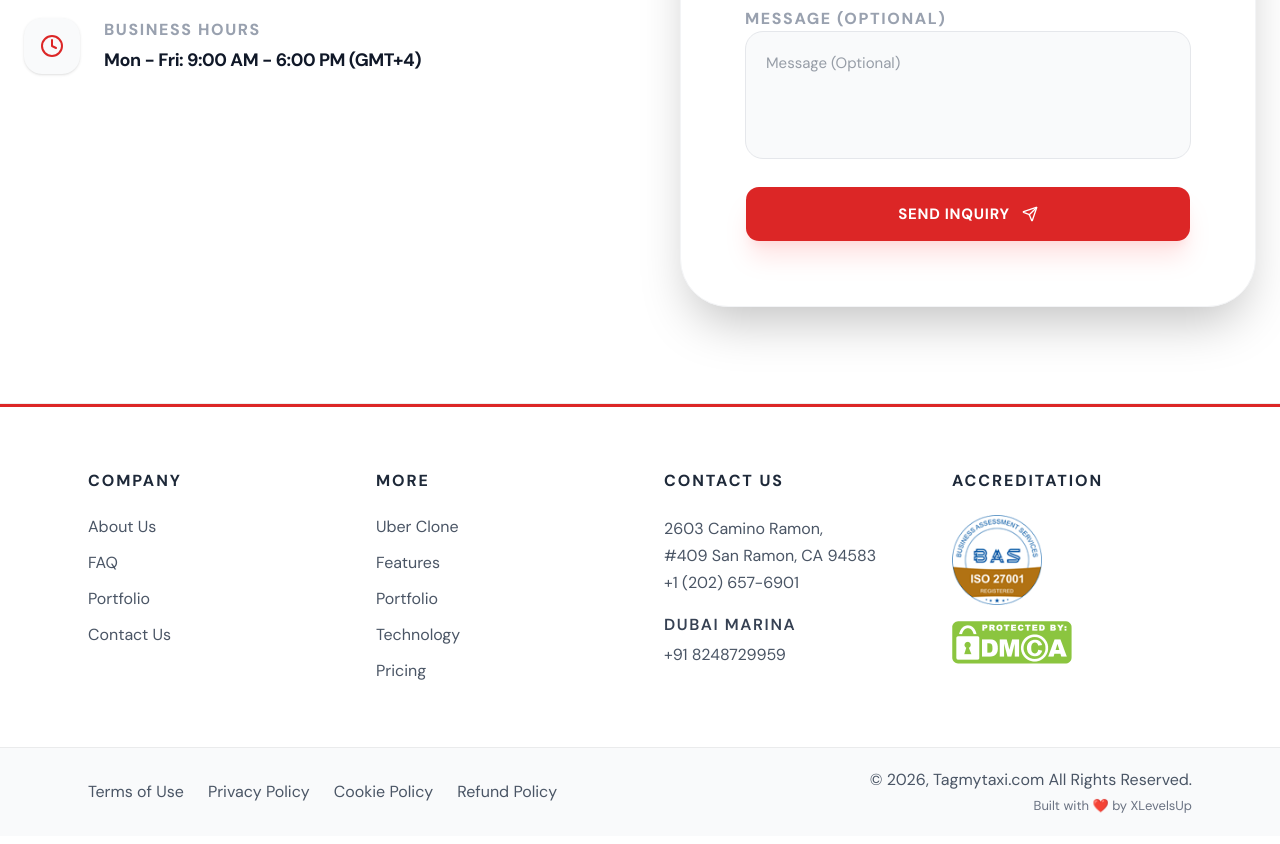
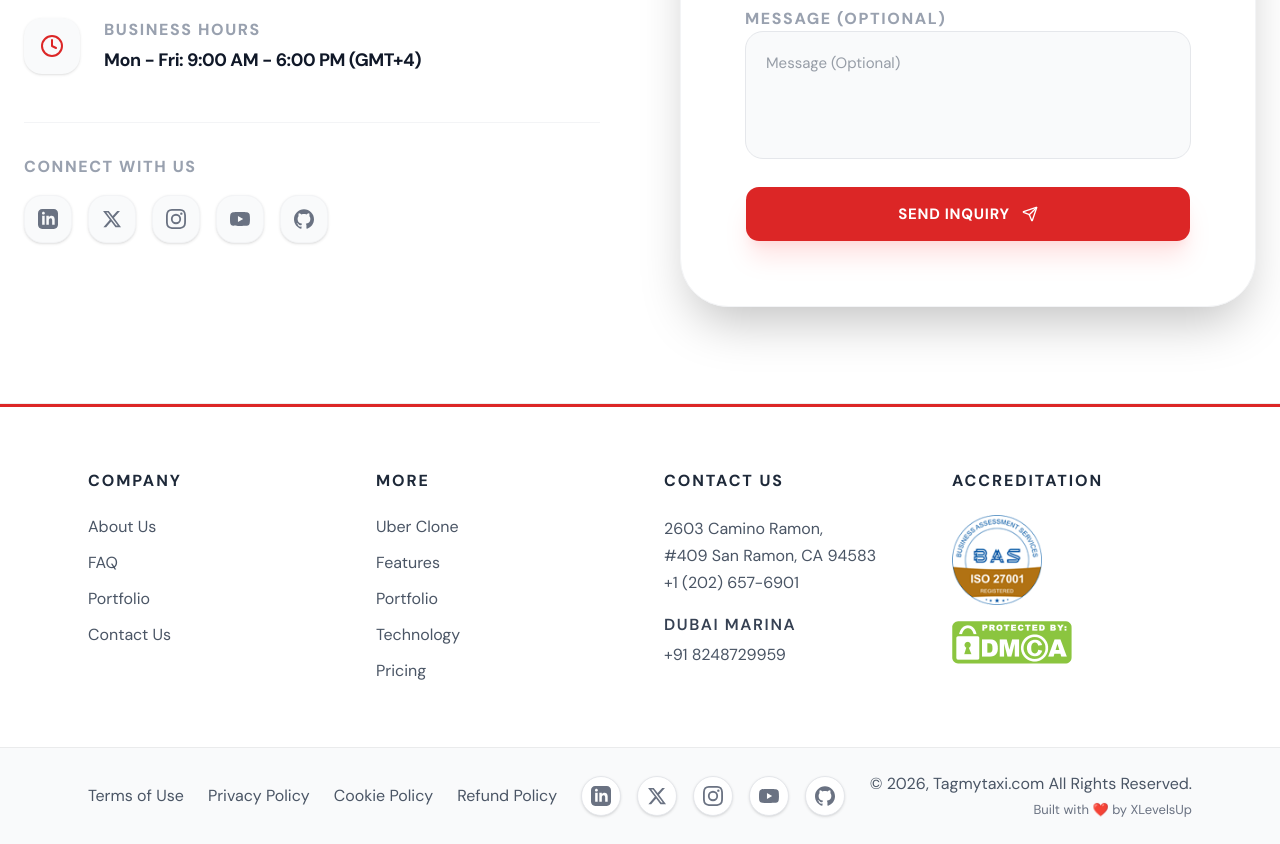
Before and after one commit to XLevelsUp/tag-my-taxi, a Next.js app: page /contact in a window 1280 px wide. Shown: the part 1080-1924 px from the top of the page. Built offline with nearby package versions, Linux system fonts and the light colour scheme.

Commit message:
socials added

```diff
--- a/src/app/contact/page.tsx
+++ b/src/app/contact/page.tsx
@@ -4,6 +4,54 @@ import { MapPin, Phone, Mail, Clock } from 'lucide-react'
 import { Navbar } from '@/components/landing/Navbar'
 import { Footer } from '@/components/landing/Footer'
 import { UnifiedContactForm } from '@/components/landing/UnifiedContactForm'
+
+const socials = [
+  {
+    name: 'LinkedIn',
+    href: 'https://www.linkedin.com/company/tagmytaxi/',
+    icon: ({ className }: { className?: string }) => (
+      <svg className={className} viewBox="0 0 24 24" fill="currentColor">
+        <path d="M19 0h-14c-2.761 0-5 2.239-5 5v14c0 2.761 2.239 5 5 5h14c2.762 0 5-2.239 5-5v-14c0-2.761-2.238-5-5-5zm-11 19h-3v-11h3v11zm-1.5-12.268c-.966 0-1.75-.779-1.75-1.75s.784-1.75 1.75-1.75 1.75.779 1.75 1.75-.784 1.75-1.75 1.75zm13.5 12.268h-3v-5.604c0-3.368-4-3.113-4 0v5.604h-3v-11h3v1.765c1.396-2.586 7-2.777 7 2.476v6.759z"/>
+      </svg>
+    ),
+  },
+  {
+    name: 'X (Twitter)',
+    href: 'https://x.com/tagmytaxi?s=20',
+    icon: ({ className }: { className?: string }) => (
+      <svg className={className} viewBox="0 0 24 24" fill="currentColor">
+        <path d="M18.244 2.25h3.308l-7.227 8.26 8.502 11.24H16.17l-5.214-6.817L4.99 21.75H1.68l7.73-8.835L1.254 2.25H8.08l4.713 6.231zm-1.161 17.52h1.833L7.084 4.126H5.117z" />
+      </svg>
+    ),
+  },
+  {
+    name: 'Instagram',
+    href: 'https://www.instagram.com/tagmytaxi/?utm_source=ig_web_button_share_sheet',
+    icon: ({ className }: { className?: string }) => (
+      <svg className={className} viewBox="0 0 24 24" fill="currentColor">
+        <path d="M12 2.163c3.204 0 3.584.012 4.85.07 3.252.148 4.771 1.691 4.919 4.919.058 1.265.069 1.645.069 4.849 0 3.205-.012 3.584-.069 4.849-.149 3.225-1.664 4.771-4.919 4.919-1.266.058-1.644.07-4.85.07-3.204 0-3.584-.012-4.849-.07-3.26-.149-4.771-1.699-4.919-4.92-.058-1.265-.07-1.644-.07-4.849 0-3.204 0.013-3.583 0.07-4.849 0.149-3.227 1.664-4.771 4.919-4.919 1.266-.057 1.645-.069 4.849-.069zM12 0C8.741 0 8.333.014 7.053.072 2.695.272.273 2.69.073 7.051.014 8.333 0 8.741 0 12c0 3.259.014 3.668.072 4.948.2 4.358 2.618 6.78 6.98 6.98 1.281.058 1.689.072 4.948.072 3.259 0 3.668-.014 4.948-.072 4.354-.2 6.782-2.618 6.979-6.98.059-1.28.073-1.689.073-4.948 0-3.259-.014-3.667-.072-4.947-.196-4.354-2.617-6.78-6.979-6.98C15.668.014 15.259 0 12 0zm0 5.838a6.162 6.162 0 1 0 0 12.324 6.162 6.162 0 0 0 0-12.324zM12 16a4 4 0 1 1 0-8 4 4 0 0 1 0 8zm6.406-11.845a1.44 1.44 0 1 0 0 2.881 1.44 1.44 0 0 0 0-2.881z"/>
+      </svg>
+    ),
+  },
+  {
+    name: 'YouTube',
+    href: 'https://www.youtube.com/channel/UCVS_iDaFYv6-HD7elZ158Rg',
+    icon: ({ className }: { className?: string }) => (
+      <svg className={className} viewBox="0 0 24 24" fill="currentColor">
+        <path d="M23.498 6.163a3.003 3.003 0 0 0-2.11-2.11C19.518 3.545 12 3.545 12 3.545s-7.518 0-9.388.508a3.003 3.003 0 0 0-2.11 2.11C0 8.033 0 12 0 12s0 3.967.502 5.837a3.003 3.003 0 0 0 2.11 2.11c1.87.508 9.388.508 9.388.508s7.518 0 9.388-.508a3.003 3.003 0 0 0 2.11-2.11C24 15.967 24 12 24 12s0-3.967-.502-5.837zM9.545 15.568V8.432L15.818 12l-6.273 3.568z"/>
+      </svg>
+    ),
+  },
+  {
+    name: 'GitHub',
+    href: 'https://github.com/tagmytaxisoftware/tagmytaxi',
+    icon: ({ className }: { className?: string }) => (
+      <svg className={className} viewBox="0 0 24 24" fill="currentColor">
+        <path d="M12 .297c-6.63 0-12 5.373-12 12 0 5.303 3.438 9.8 8.205 11.385.6.113.82-.258.82-.577 0-.285-.01-1.04-.015-2.04-3.338.724-4.042-1.61-4.042-1.61C4.422 18.07 3.633 17.7 3.633 17.7c-1.087-.744.084-.729.084-.729 1.205.084 1.838 1.236 1.838 1.236 1.07 1.835 2.809 1.305 3.495.998.108-.776.417-1.305.76-1.605-2.665-.3-5.466-1.332-5.466-5.93 0-1.31.465-2.38 1.235-3.22-.135-.303-.54-1.523.105-3.176 0 0 1.005-.322 3.3 1.23.96-.267 1.98-.399 3-.405 1.02.006 2.04.138 3 .405 2.28-1.552 3.285-1.23 3.285-1.23.645 1.653.24 2.873.12 3.176.765.84 1.23 1.91 1.23 3.22 0 4.61-2.805 5.625-5.475 5.92.42.36.81 1.096.81 2.22 0 1.606-.015 2.896-.015 3.286 0 .315.21.69.825.57C20.565 22.092 24 17.592 24 12.297c0-6.627-5.373-12-12-12"/>
+      </svg>
+    ),
+  },
+]
 
 export default function ContactPage() {
   return (
@@ -56,6 +104,28 @@ export default function ContactPage() {
                   text="Mon - Fri: 9:00 AM - 6:00 PM (GMT+4)"
                 />
               </div>
+
+              {/* Connect with Us / Socials */}
+              <div className="space-y-4 pt-8 border-t border-gray-100">
+                <h4 className="font-black uppercase text-base text-gray-400 tracking-widest">Connect with Us</h4>
+                <div className="flex gap-4 items-center">
+                  {socials.map((social) => {
+                    const Icon = social.icon
+                    return (
+                      <a
+                        key={social.name}
+                        href={social.href}
+                        target="_blank"
+                        rel="noopener noreferrer"
+                        aria-label={social.name}
+                        className="w-12 h-12 rounded-2xl bg-gray-50 flex items-center justify-center text-gray-500 hover:text-white hover:bg-[#dc2626] transition-all duration-300 transform hover:-translate-y-1 shadow-sm border border-gray-100"
+                      >
+                        <Icon className="w-5 h-5" />
+                      </a>
+                    )
+                  })}
+                </div>
+              </div>
             </div>
 
             {/* Contact Form */}
--- a/src/components/landing/Footer.tsx
+++ b/src/components/landing/Footer.tsx
@@ -9,6 +9,54 @@ const footerLinkStyle: React.CSSProperties = {
   display: 'inline-block',
   transition: 'all 0.2s ease-in-out',
 }
+
+const socials = [
+  {
+    name: 'LinkedIn',
+    href: 'https://www.linkedin.com/company/tagmytaxi/',
+    icon: ({ className }: { className?: string }) => (
+      <svg className={className} viewBox="0 0 24 24" fill="currentColor">
+        <path d="M19 0h-14c-2.761 0-5 2.239-5 5v14c0 2.761 2.239 5 5 5h14c2.762 0 5-2.239 5-5v-14c0-2.761-2.238-5-5-5zm-11 19h-3v-11h3v11zm-1.5-12.268c-.966 0-1.75-.779-1.75-1.75s.784-1.75 1.75-1.75 1.75.779 1.75 1.75-.784 1.75-1.75 1.75zm13.5 12.268h-3v-5.604c0-3.368-4-3.113-4 0v5.604h-3v-11h3v1.765c1.396-2.586 7-2.777 7 2.476v6.759z"/>
+      </svg>
+    ),
+  },
+  {
+    name: 'X (Twitter)',
+    href: 'https://x.com/tagmytaxi?s=20',
+    icon: ({ className }: { className?: string }) => (
+      <svg className={className} viewBox="0 0 24 24" fill="currentColor">
+        <path d="M18.244 2.25h3.308l-7.227 8.26 8.502 11.24H16.17l-5.214-6.817L4.99 21.75H1.68l7.73-8.835L1.254 2.25H8.08l4.713 6.231zm-1.161 17.52h1.833L7.084 4.126H5.117z" />
+      </svg>
+    ),
+  },
+  {
+    name: 'Instagram',
+    href: 'https://www.instagram.com/tagmytaxi/?utm_source=ig_web_button_share_sheet',
+    icon: ({ className }: { className?: string }) => (
+      <svg className={className} viewBox="0 0 24 24" fill="currentColor">
+        <path d="M12 2.163c3.204 0 3.584.012 4.85.07 3.252.148 4.771 1.691 4.919 4.919.058 1.265.069 1.645.069 4.849 0 3.205-.012 3.584-.069 4.849-.149 3.225-1.664 4.771-4.919 4.919-1.266.058-1.644.07-4.85.07-3.204 0-3.584-.012-4.849-.07-3.26-.149-4.771-1.699-4.919-4.92-.058-1.265-.07-1.644-.07-4.849 0-3.204 0.013-3.583 0.07-4.849 0.149-3.227 1.664-4.771 4.919-4.919 1.266-.057 1.645-.069 4.849-.069zM12 0C8.741 0 8.333.014 7.053.072 2.695.272.273 2.69.073 7.051.014 8.333 0 8.741 0 12c0 3.259.014 3.668.072 4.948.2 4.358 2.618 6.78 6.98 6.98 1.281.058 1.689.072 4.948.072 3.259 0 3.668-.014 4.948-.072 4.354-.2 6.782-2.618 6.979-6.98.059-1.28.073-1.689.073-4.948 0-3.259-.014-3.667-.072-4.947-.196-4.354-2.617-6.78-6.979-6.98C15.668.014 15.259 0 12 0zm0 5.838a6.162 6.162 0 1 0 0 12.324 6.162 6.162 0 0 0 0-12.324zM12 16a4 4 0 1 1 0-8 4 4 0 0 1 0 8zm6.406-11.845a1.44 1.44 0 1 0 0 2.881 1.44 1.44 0 0 0 0-2.881z"/>
+      </svg>
+    ),
+  },
+  {
+    name: 'YouTube',
+    href: 'https://www.youtube.com/channel/UCVS_iDaFYv6-HD7elZ158Rg',
+    icon: ({ className }: { className?: string }) => (
+      <svg className={className} viewBox="0 0 24 24" fill="currentColor">
+        <path d="M23.498 6.163a3.003 3.003 0 0 0-2.11-2.11C19.518 3.545 12 3.545 12 3.545s-7.518 0-9.388.508a3.003 3.003 0 0 0-2.11 2.11C0 8.033 0 12 0 12s0 3.967.502 5.837a3.003 3.003 0 0 0 2.11 2.11c1.87.508 9.388.508 9.388.508s7.518 0 9.388-.508a3.003 3.003 0 0 0 2.11-2.11C24 15.967 24 12 24 12s0-3.967-.502-5.837zM9.545 15.568V8.432L15.818 12l-6.273 3.568z"/>
+      </svg>
+    ),
+  },
+  {
+    name: 'GitHub',
+    href: 'https://github.com/tagmytaxisoftware/tagmytaxi',
+    icon: ({ className }: { className?: string }) => (
+      <svg className={className} viewBox="0 0 24 24" fill="currentColor">
+        <path d="M12 .297c-6.63 0-12 5.373-12 12 0 5.303 3.438 9.8 8.205 11.385.6.113.82-.258.82-.577 0-.285-.01-1.04-.015-2.04-3.338.724-4.042-1.61-4.042-1.61C4.422 18.07 3.633 17.7 3.633 17.7c-1.087-.744.084-.729.084-.729 1.205.084 1.838 1.236 1.838 1.236 1.07 1.835 2.809 1.305 3.495.998.108-.776.417-1.305.76-1.605-2.665-.3-5.466-1.332-5.466-5.93 0-1.31.465-2.38 1.235-3.22-.135-.303-.54-1.523.105-3.176 0 0 1.005-.322 3.3 1.23.96-.267 1.98-.399 3-.405 1.02.006 2.04.138 3 .405 2.28-1.552 3.285-1.23 3.285-1.23.645 1.653.24 2.873.12 3.176.765.84 1.23 1.91 1.23 3.22 0 4.61-2.805 5.625-5.475 5.92.42.36.81 1.096.81 2.22 0 1.606-.015 2.896-.015 3.286 0 .315.21.69.825.57C20.565 22.092 24 17.592 24 12.297c0-6.627-5.373-12-12-12"/>
+      </svg>
+    ),
+  },
+]
 
 function FooterLink({ href, children }: { href: string, children: React.ReactNode }) {
   return (
@@ -124,8 +172,8 @@ export function Footer() {
 
       {/* Bottom Bar */}
       <div style={{ backgroundColor: '#f9fafb', borderTop: '1px solid rgba(0,0,0,0.06)' }}>
-        <div className="max-w-6xl mx-auto px-6 py-5 flex flex-col md:flex-row justify-between items-center gap-4">
-          <div className="flex flex-wrap gap-6">
+        <div className="max-w-6xl mx-auto px-6 py-6 flex flex-col md:flex-row justify-between items-center gap-6">
+          <div className="flex flex-wrap gap-6 justify-center md:justify-start">
             {['Terms of Use', 'Privacy Policy', 'Cookie Policy', 'Refund Policy'].map(label => (
               <Link
                 key={label}
@@ -137,6 +185,26 @@ export function Footer() {
               </Link>
             ))}
           </div>
+
+          {/* Social Media Links */}
+          <div className="flex gap-4 items-center">
+            {socials.map((social) => {
+              const Icon = social.icon
+              return (
+                <a
+                  key={social.name}
+                  href={social.href}
+                  target="_blank"
+                  rel="noopener noreferrer"
+                  aria-label={social.name}
+                  className="w-10 h-10 rounded-full flex items-center justify-center border border-gray-200 text-gray-500 hover:text-white hover:bg-[#dc2626] hover:border-[#dc2626] transition-all duration-300 transform hover:-translate-y-1 shadow-sm bg-white"
+                >
+                  <Icon className="w-5 h-5" />
+                </a>
+              )
+            })}
+          </div>
+
           <div className="text-base text-gray-600 text-center md:text-right">
             <p>© {new Date().getFullYear()}, Tagmytaxi.com All Rights Reserved.</p>
             <p className="mt-1 text-[13px] text-gray-500">Built with ❤️ by <a href="https://www.xlevelsup.com" target="_blank" rel="noopener noreferrer" className="hover:text-[#dc2626] transition-colors">XLevelsUp</a></p>
```
